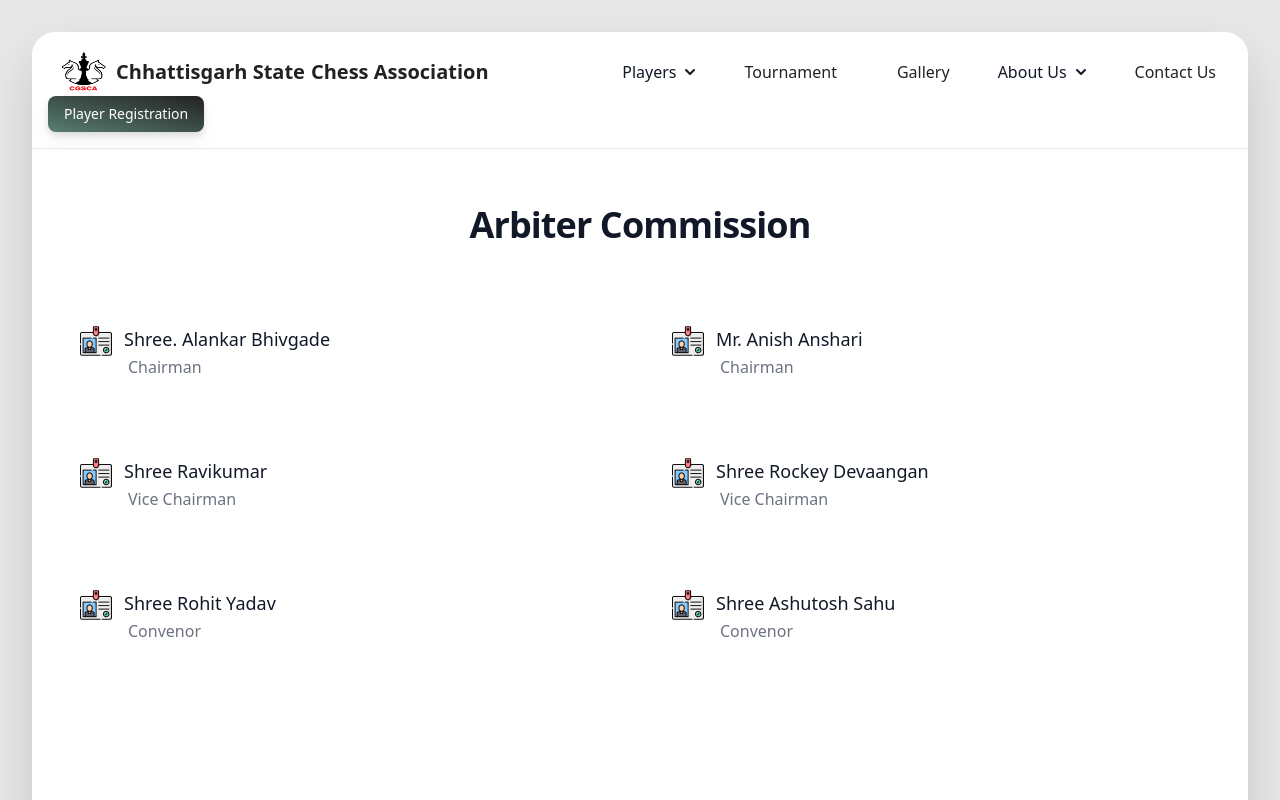
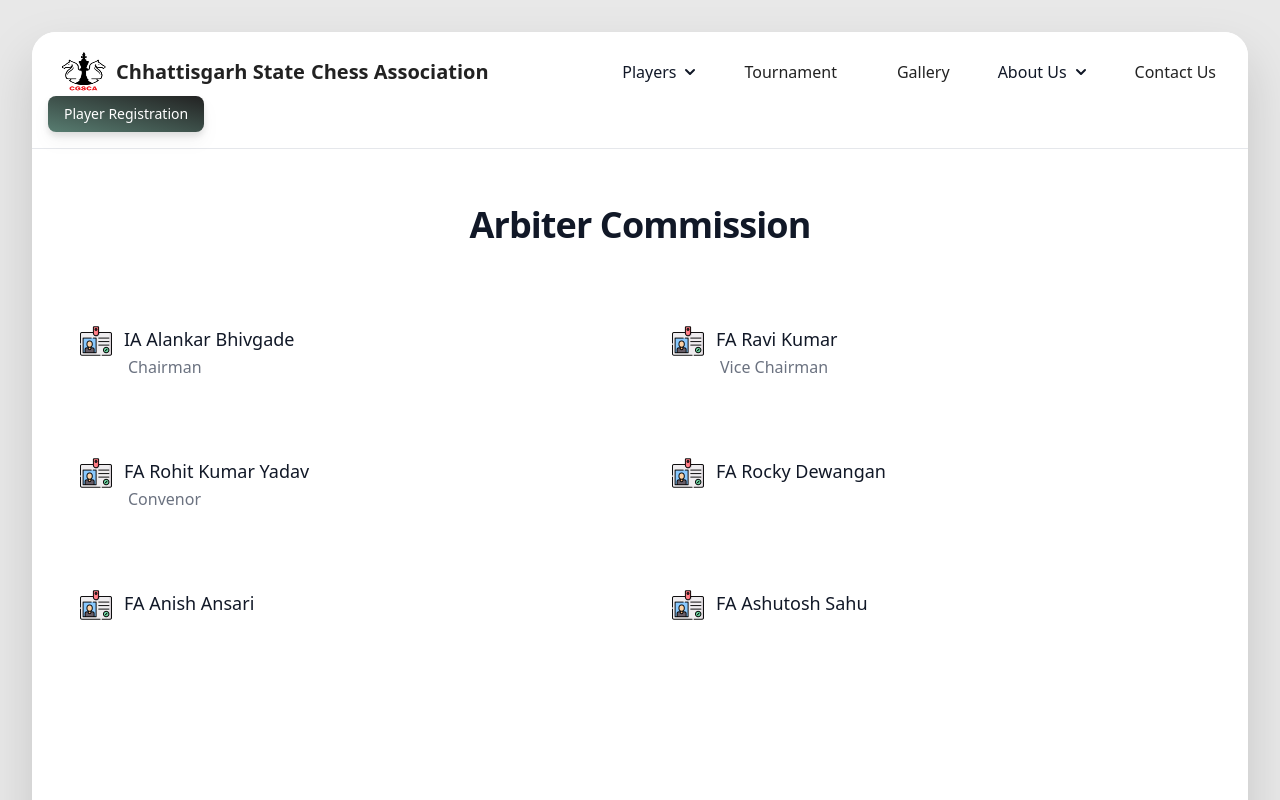
Before and after one commit to punit-saini/Chess-Association, a Next.js app: page /about-us/arbiter-commission in a window 1280 px wide. Shown: the top 800 px of the page. Built offline with nearby package versions, Linux system fonts and the light colour scheme.

Commit message:
updated arbiters list

```diff
--- a/pages/about-us/arbiter-commission.js
+++ b/pages/about-us/arbiter-commission.js
@@ -6,32 +6,31 @@ export default function(){
 
   const commissionMembers = [
     {
-          name: 'Shree. Alankar Bhivgade',
+      name: 'IA Alankar Bhivgade',
       position: 'Chairman',
     },
     {
-          name: 'Mr. Anish Anshari',
-          position: 'Chairman',
-        },
-        {
-          name: 'Shree Ravikumar',
+      name: 'FA Ravi Kumar',
       position: 'Vice Chairman',
     },
     {
-          name: 'Shree Rockey Devaangan',
-          position: 'Vice Chairman',
-        },
-        {
-          name: 'Shree Rohit Yadav',
+      name: 'FA Rohit Kumar Yadav',
       position: 'Convenor',
     },
     {
-          name: 'Shree Ashutosh Sahu',
-          position: 'Convenor',
+      name: 'FA Rocky Dewangan',
+      position: '',
     },
+    {
+      name: 'FA Anish Ansari',
+      position: '',
+    },
+    {
+      name: 'FA Ashutosh Sahu',
+      position: '',
+    },
+];
 
-
-      ];
 
 
 
```
Lines whose indentation alone changed are shown as unchanged.
